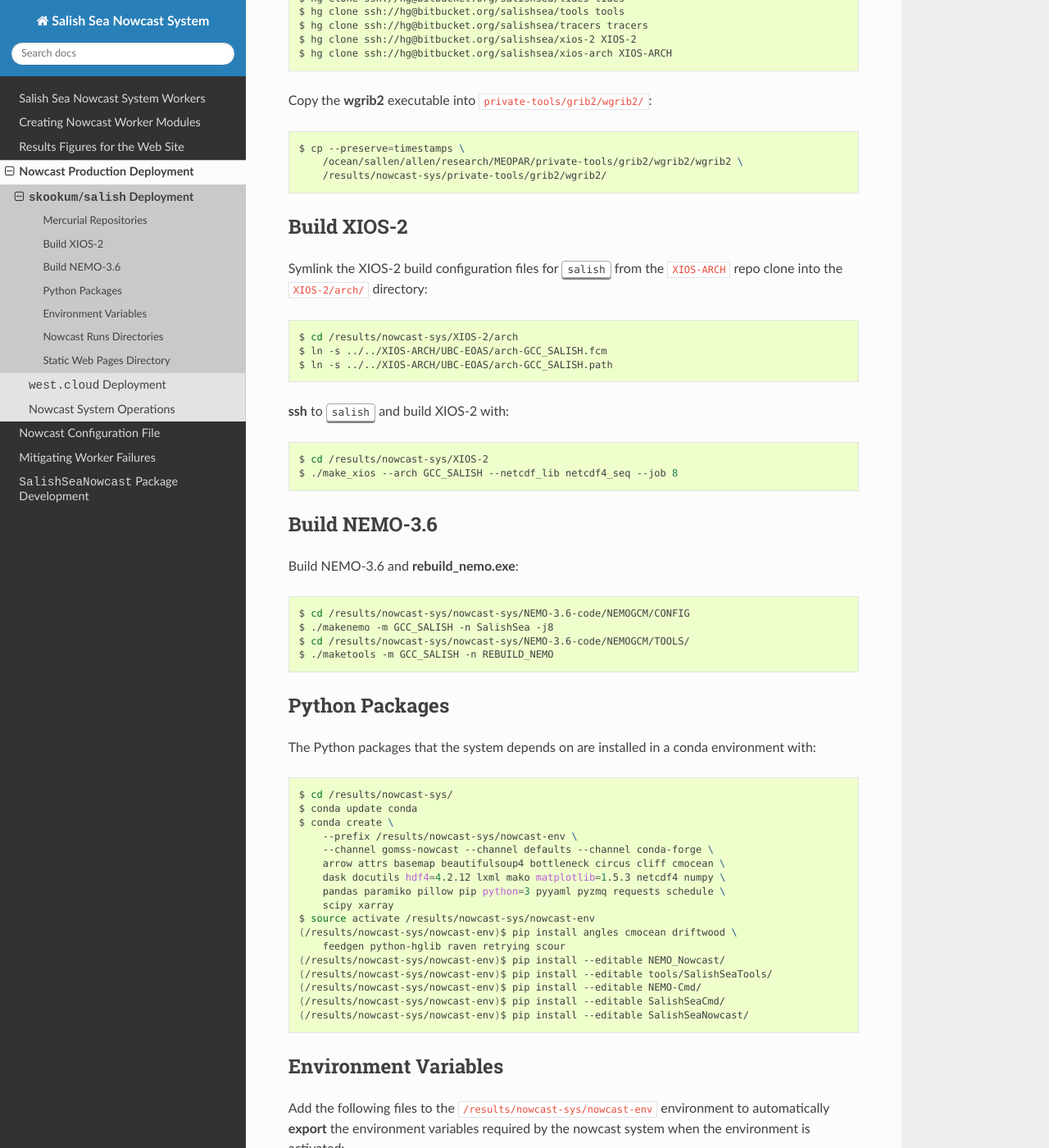
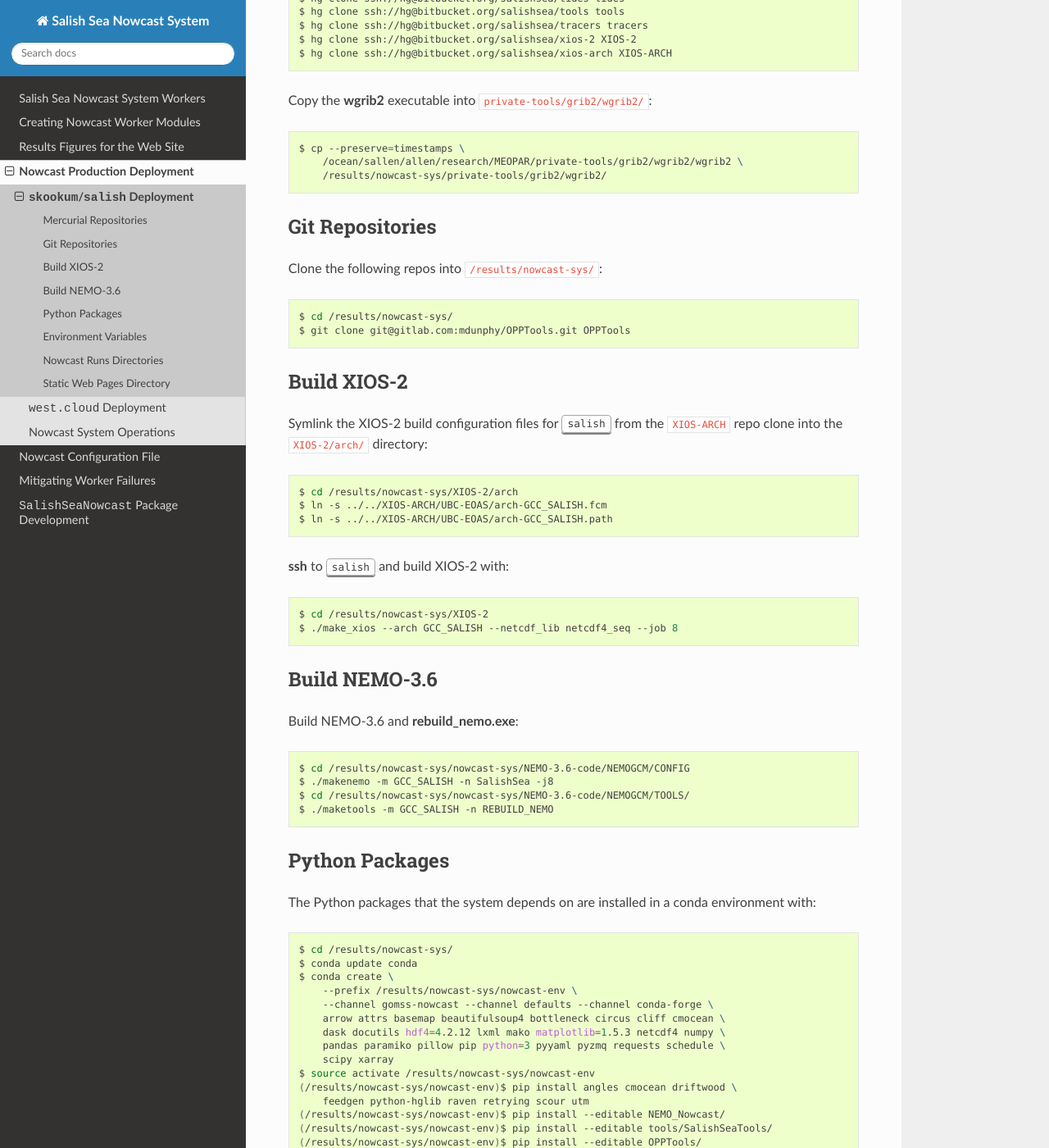
Before and after one commit to SalishSeaCast/SalishSeaNowcast, a Sphinx documentation site: the page built from docs/deployment/skookum_salish.rst, in a window 1280 px wide and 1400 px high, scrolled down 473 px. Shown: the whole window at 82% size. Built offline with Sphinx 7.4.7 and the Read the Docs theme 2.0.0, drawn with Linux system fonts in a browser that asks for light colours; the version number could not be read and is left out.

Commit message:
Add utm and OPPTools packages as dependencies.

```diff
--- a/docs/deployment/skookum_salish.rst
+++ b/docs/deployment/skookum_salish.rst
@@ -53,6 +53,17 @@ Copy the :program:`wgrib2` executable into :file:`private-tools/grib2/wgrib2/`:
         /results/nowcast-sys/private-tools/grib2/wgrib2/
 
 
+Git Repositories
+================
+
+Clone the following repos into :file:`/results/nowcast-sys/`:
+
+.. code-block:: bash
+
+    $ cd /results/nowcast-sys/
+    $ git clone git@gitlab.com:mdunphy/OPPTools.git OPPTools
+
+
 Build XIOS-2
 ============
 
@@ -103,9 +114,10 @@ The Python packages that the system depends on are installed in a conda environm
         scipy xarray
     $ source activate /results/nowcast-sys/nowcast-env
     (/results/nowcast-sys/nowcast-env)$ pip install angles cmocean driftwood \
-        feedgen python-hglib raven retrying scour
+        feedgen python-hglib raven retrying scour utm
     (/results/nowcast-sys/nowcast-env)$ pip install --editable NEMO_Nowcast/
     (/results/nowcast-sys/nowcast-env)$ pip install --editable tools/SalishSeaTools/
+    (/results/nowcast-sys/nowcast-env)$ pip install --editable OPPTools/
     (/results/nowcast-sys/nowcast-env)$ pip install --editable NEMO-Cmd/
     (/results/nowcast-sys/nowcast-env)$ pip install --editable SalishSeaCmd/
     (/results/nowcast-sys/nowcast-env)$ pip install --editable SalishSeaNowcast/
--- a/environment-dev.yaml
+++ b/environment-dev.yaml
@@ -8,6 +8,7 @@
 #    $ source activate salishsea-nowcast
 #    $ pip install --editable NEMO_Nowcast/
 #    $ pip install --editable SalishSeaTools/
+#    $ pip install --editable OPPTools/
 #    $ pip install --editable NEMO-Cmd/
 #    $ pip install --editable SalishSeaCmd/
 #    $ pip install --editable SalishSeaNowcast/
@@ -66,6 +67,7 @@ dependencies:
     - python-hglib
     - retrying
     - scour
+    - utm
     - zeep
 
     # For exception monitoring
--- a/environment-fig-dev.yaml
+++ b/environment-fig-dev.yaml
@@ -65,6 +65,7 @@ dependencies:
     - retrying
     - schedule
     - scour
+    - utm
     - waitress==0.9.0
     - zeep
 
--- a/environment-prod.yaml
+++ b/environment-prod.yaml
@@ -8,6 +8,7 @@
 #    $ source activate nowcast-env
 #    $ pip install --editable NEMO_Nowcast/
 #    $ pip install --editable SalishSeaTools/
+#    $ pip install --editable OPPTools/
 #    $ pip install --editable NEMO-Cmd/
 #    $ pip install --editable SalishSeaCmd/
 #    $ pip install --editable SalishSeaNowcast/
@@ -49,4 +50,5 @@ dependencies:
     - raven
     - retrying
     - scour
+    - utm
     - zeep
--- a/requirements.txt
+++ b/requirements.txt
@@ -43,6 +43,7 @@ matplotlib==1.5.3
 netCDF4==1.2.4
 numpy==1.11.3
 olefile==0.44
+-e OPPTools==0.1.0
 packaging==16.8
 pandas==0.20.1
 paramiko==2.1.2
@@ -81,6 +82,7 @@ sphinxcontrib-websupport==1.0.1
 stevedore==1.27.1
 toolz==0.8.2
 tornado==4.5.2
+utm==0.4.2
 xarray==0.9.6
 yapf==0.20.0
 zeep==2.4.0
--- a/setup.py
+++ b/setup.py
@@ -69,6 +69,7 @@ install_requires = [
     'retrying',
     'scipy',
     'scour',
+    'utm',
     'xarray',
     'zeep',
 
```
Also changed, not shown: docs/deployment/west_cloud.rst (+13 -1 lines).
